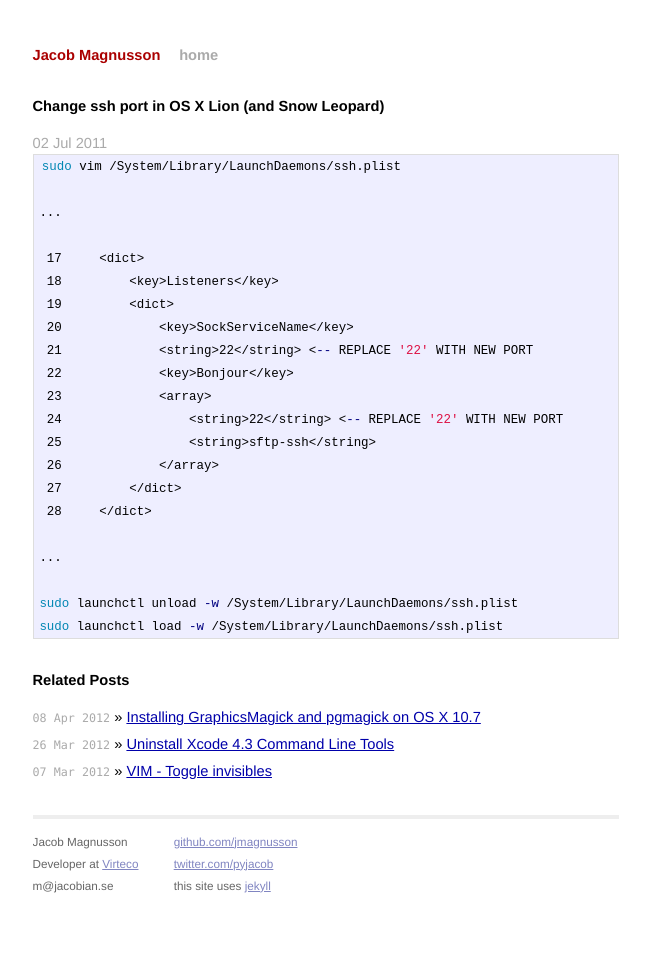
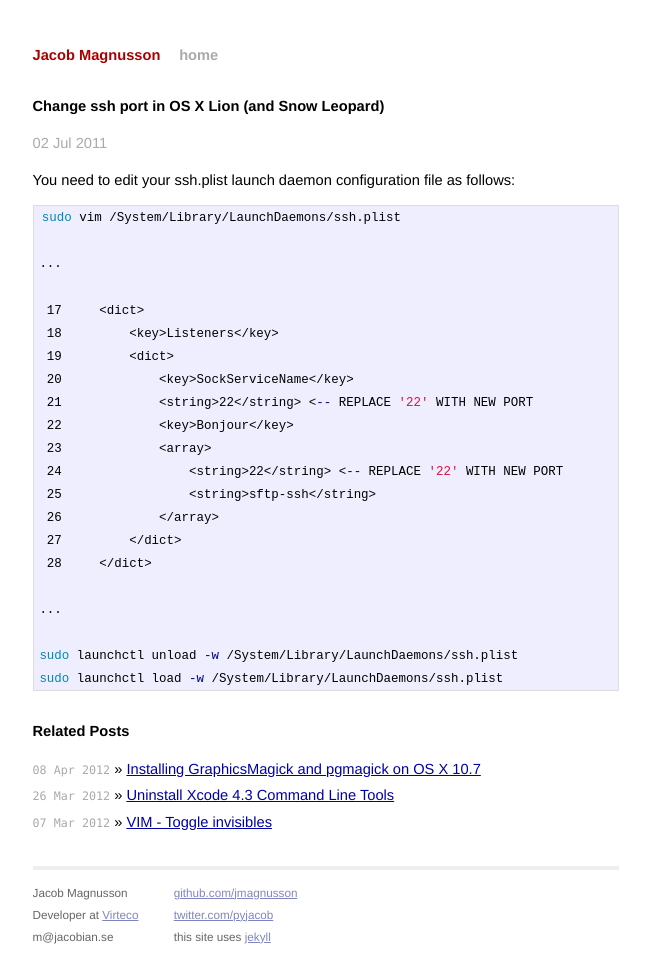
Before and after one commit to jacobsvante/jmagnusson.github.com-old, a Jekyll site: the page built from _posts/2011-08-23-osx-sshd-port.markdown, in a window 1280 px wide. Shown: the whole page, without its empty margins (314-964 px from the left). Built offline with Jekyll 4.4.1, drawn with Linux system fonts in a browser that asks for light colours; Markdown is read by kramdown in place of the engine named in the settings.

Commit message:
A post can't begin with {% highlight %} apparently

```diff
--- a/_posts/2011-08-23-osx-sshd-port.markdown
+++ b/_posts/2011-08-23-osx-sshd-port.markdown
@@ -3,6 +3,7 @@ layout: post
 title: Change ssh port in OS X Lion (and Snow Leopard)
 time: 2011-07-02 20:00:00
 ---
+You need to edit your ssh.plist launch daemon configuration file as follows:
 
 {% highlight bash %}
 sudo vim /System/Library/LaunchDaemons/ssh.plist
```
